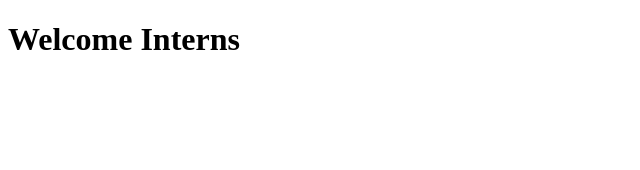
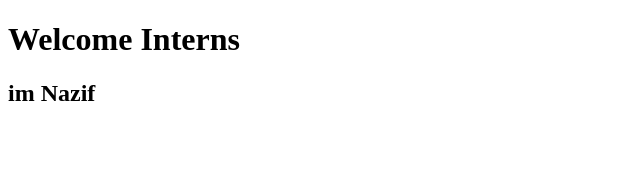
Before and after one commit to Mohammad-Palla/Intern_task, a React (Create React App) app: page / in a window 1280 px wide. Shown: the top 170 px of the page, without its empty margins (0-640 px from the left). Built offline with nearby package versions, Linux system fonts and the light colour scheme.

Commit message:
Update App.js

```diff
--- a/src/App.js
+++ b/src/App.js
@@ -3,6 +3,7 @@ function App() {
 
   <>
   <h1>Welcome Interns</h1>
+    <h2>im Nazif</h2>
   </>
   );
 }
```
